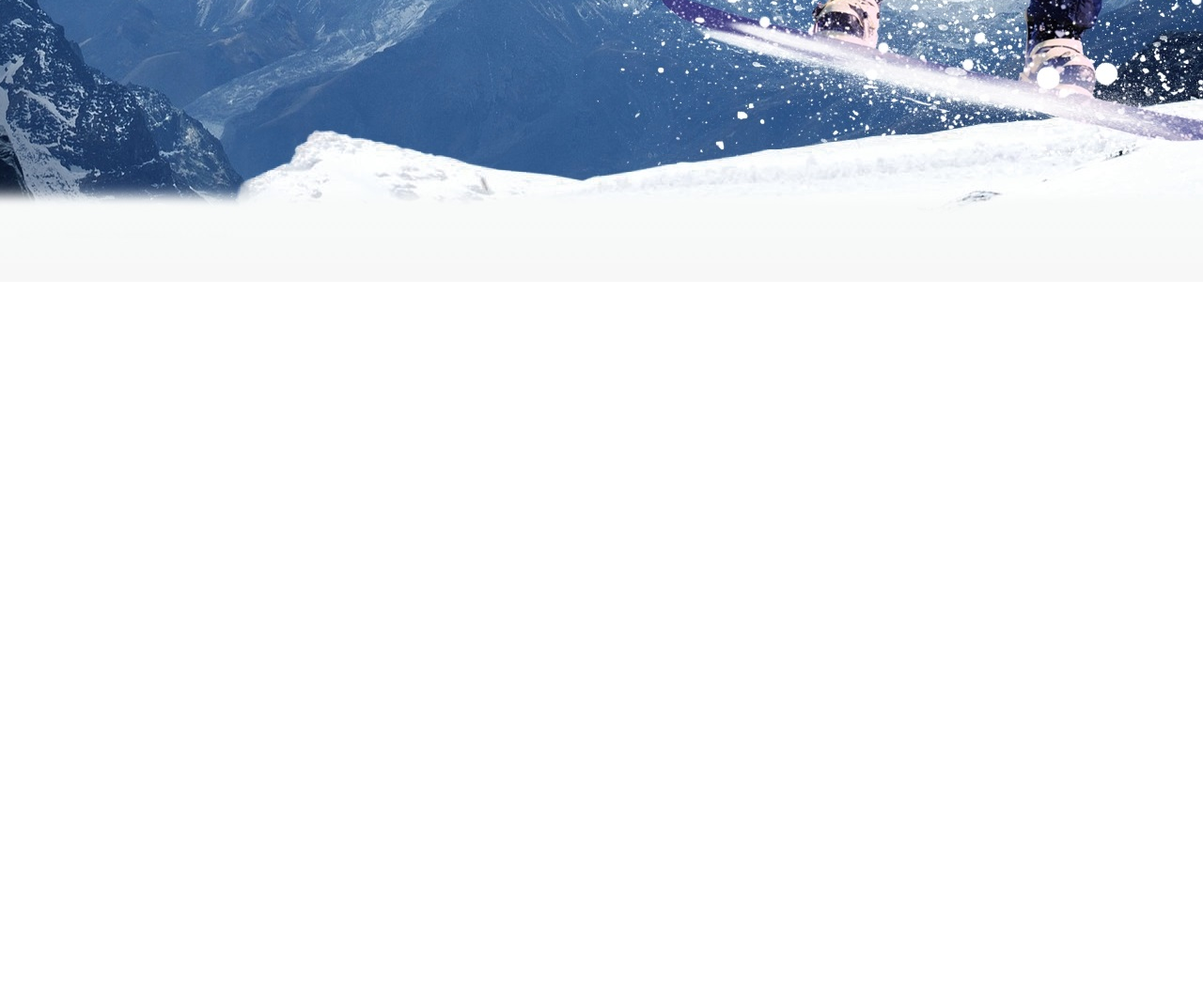
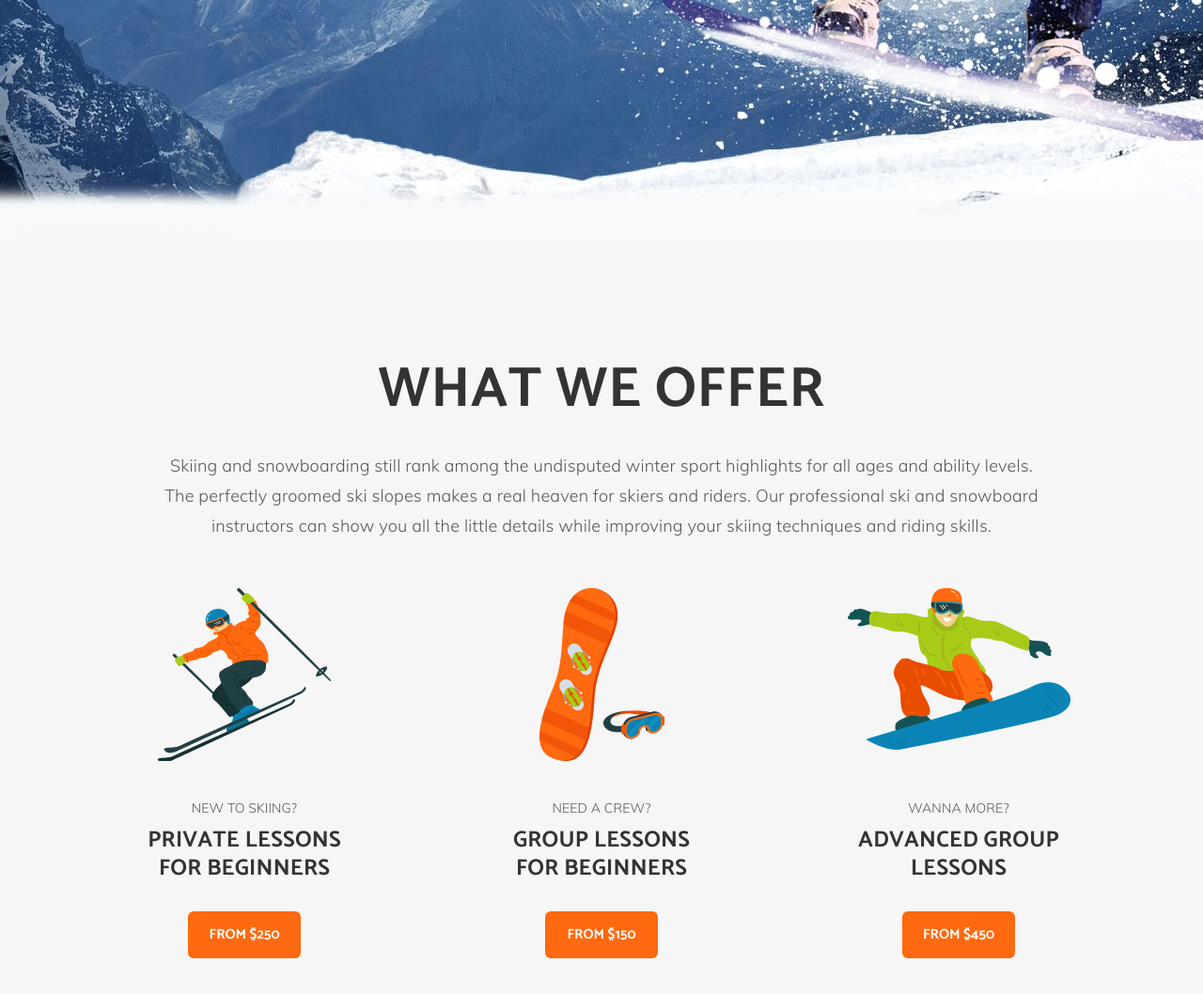
Before and after one commit to Holiden/Mountain, a website: page source/views/index.html in a window 1280 px wide. Shown: the part 780-1838 px from the top of the page at 94% size. Before the commit the page ends 1080 px from the top, so only its background shows below. Drawn offline with nearby package versions, Linux system fonts and the light colour scheme; files that its build step writes are made by us from their sources; files whose address does not match are found by name.

Commit message:
Main-offer
1. Добавлен main-offer;
2. Добавлены используемые технологии в README.md;
3. Исправлен letter-spacing в header.

```diff
--- a/source/styles/main.scss
+++ b/source/styles/main.scss
@@ -31,7 +31,7 @@
 .navigation__link {
   font: 600 16px/90px Muli, Arial, sans-serif;
   color: #ffffff;
-  letter-spacing: 0.2px;
+  letter-spacing: 0.16px;
   text-decoration: none;
 
   transition: all 0.3s linear;
@@ -52,7 +52,6 @@
 
 .main-header__link {
   display: inline-block;
-  height: 60px;
   width: 240px;
   margin: 50px 0 0 330px;
 
@@ -72,3 +71,107 @@
     color: $secondary_color;
   }
 }
+
+.main-page {
+  background-color: #f6f6f6;
+}
+
+.offer {
+  padding: 70px 0 160px;
+
+  text-align: center;
+}
+
+.offer__title {
+  margin: 0;
+
+  font: 700 60px/90px Catamaran, Arial, sans-serif;
+  color: #333333;
+  letter-spacing: 0.6px;
+  text-transform: uppercase;
+}
+
+.offer__text {
+  max-width: 950px;
+  margin: 20px auto 0;
+
+  font: 300 18px/32px Muli, Arial, sans-serif;
+  color: #565656;
+  letter-spacing: 0.18px;
+}
+
+.offer__list {
+  display: flex;
+  justify-content: space-evenly;
+  margin: 50px 0 0;
+  padding: 0;
+
+  list-style: none;
+}
+
+.offer__item {
+  align-items: center;
+  display: flex;
+  flex-direction: column;
+
+  &::before {
+    content: "";
+
+    height: 184px;
+    width: 240px;
+  }
+}
+
+.offer__item_left::before {
+  background: url(../images/offers_1.png) top center no-repeat;
+}
+
+.offer__item_center::before {
+  background: url(../images/offers_2.png) top center no-repeat;
+}
+
+.offer__item_right::before {
+  background: url(../images/offers_3.png) top center no-repeat;
+}
+
+.offer__subtitle {
+  order: 2;
+  max-width: 220px;
+  margin: 0;
+
+  font: 700 24px/30px Catamaran, Arial, sans-serif;
+  color: #333333;
+  letter-spacing: 0.24px;
+  text-transform: uppercase;
+}
+
+.offer__desk {
+  order: 1;
+  margin: 30px 0 0;
+
+  font: 300 14px/40px Muli, Arial, sans-serif;
+  color: #565656;
+  letter-spacing: 0.14px;
+  text-transform: uppercase;
+}
+
+.offer__link {
+  order: 3;
+  width: 120px;
+  margin: 30px 0 0;
+
+  font: 700 15px/50px Catamaran, Arial, sans-serif;
+  color: #fefefe;
+  text-decoration: none;
+  text-transform: uppercase;
+
+  background-color: $accent_color;
+  border-radius: 6px;
+
+  transition: all 0.3s linear;
+
+  &:hover,
+  &:focus {
+    color: $secondary_color;
+  }
+}
--- a/source/views/index.html
+++ b/source/views/index.html
@@ -25,5 +25,30 @@
     <p class="main-header__text">The countdown to ski season has begun! So, it is high time to improve your skills to have maximum fun this winter.</p>
     <a class="main-header__link" href="#">Online booking</a>
   </header>
+
+  <main class="main-page">
+    <h1 class="visually-hidden">Mountain - sky & snowboard school.</h1>
+    <section class="offer">
+      <h2 class="offer__title">What we offer</h2>
+      <p class="offer__text">Skiing and snowboarding still rank among the undisputed winter sport highlights for all ages and ability levels. The perfectly groomed ski slopes makes a real heaven for skiers and riders. Our professional ski and snowboard instructors can show you all the little details while improving your skiing techniques and riding skills.</p>
+      <ul class="offer__list">
+        <li class="offer__item offer__item_left">
+          <h3 class="offer__subtitle">Private lessons for beginners</h3>
+          <p class="offer__desk">New to skiing?</p>
+          <a href="" class="offer__link">From $250</a>
+        </li>
+        <li class="offer__item offer__item_center">
+          <h3 class="offer__subtitle">Group lessons for beginners</h3>
+          <p class="offer__desk">Need a crew?</p>
+          <a href="" class="offer__link">From $150</a>
+        </li>
+        <li class="offer__item offer__item_right">
+          <h3 class="offer__subtitle">Advanced group lessons</h3>
+          <p class="offer__desk">Wanna more?</p>
+          <a href="" class="offer__link">From $450</a>
+        </li>
+      </ul>
+    </section>
+  </main>
 </body>
 </html>
```
Also changed, not shown: README.md.
